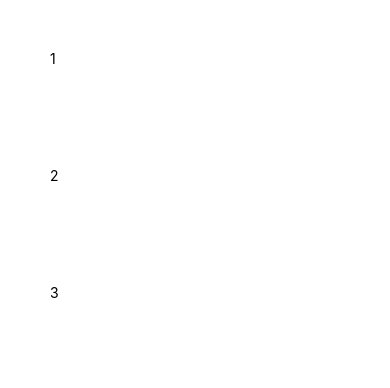
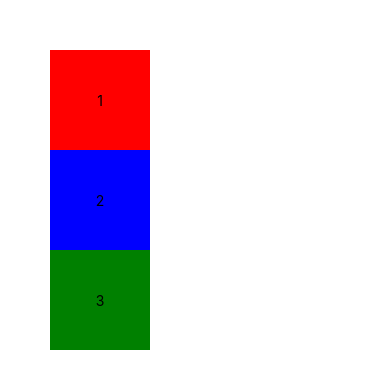
Before and after one commit to vandajay/goal-tracker, a React Native app: screen / in a window 390 px wide. Shown: the top 388 px of the page. Built offline with nearby package versions, Linux system fonts and the light colour scheme.

Commit message:
add view styles

```diff
--- a/App.js
+++ b/App.js
@@ -1,33 +1,50 @@
-import { StatusBar } from 'expo-status-bar';
+import { StatusBar } from "expo-status-bar";
 
 // Import components
-import {
-  StyleSheet,
-  Text,
-  TextInput,
-  View,
-  Button
-} from 'react-native';
+import { StyleSheet, Text, TextInput, View, Button } from "react-native";
 
 /*
 Flexbox Practice
 */
 export default function App() {
   return (
-    <View>
-      <View style={styles.appContainer}>
+    <View style={{
+      padding: 50
+    }}>
+      <View
+        style={{
+          backgroundColor: "red",
+          width: 100,
+          height: 100,
+          justifyContent: "center",
+          alignItems: "center",
+        }}
+      >
         <Text>1</Text>
       </View>
-      <View style={styles.appContainer}>
+      <View
+        style={{
+          backgroundColor: "blue",
+          width: 100,
+          height: 100,
+          justifyContent: "center",
+          alignItems: "center",
+        }}
+      >
         <Text>2</Text>
       </View>
-      <View style={styles.appContainer}>
+      <View
+        style={{
+          backgroundColor: "green",
+          width: 100,
+          height: 100,
+          justifyContent: "center",
+          alignItems: "center",
+        }}
+      >
         <Text>3</Text>
       </View>
-
     </View>
-
-
   );
 }
 
@@ -36,19 +53,18 @@ Stylesheet Object
 */
 const styles = StyleSheet.create({
   appContainer: {
-    padding: 50
+    padding: 50,
   },
   inputContainer: {
     flexDirection: "row",
-    justifyContent: "space-between"
+    justifyContent: "space-between",
   },
   textInput: {
     borderWidth: 1,
-    borderColor: '#cccccc',
-    width: '80%',
-    marginRight: 8
-  }
-
+    borderColor: "#cccccc",
+    width: "80%",
+    marginRight: 8,
+  },
 });
 
 // /*
```
